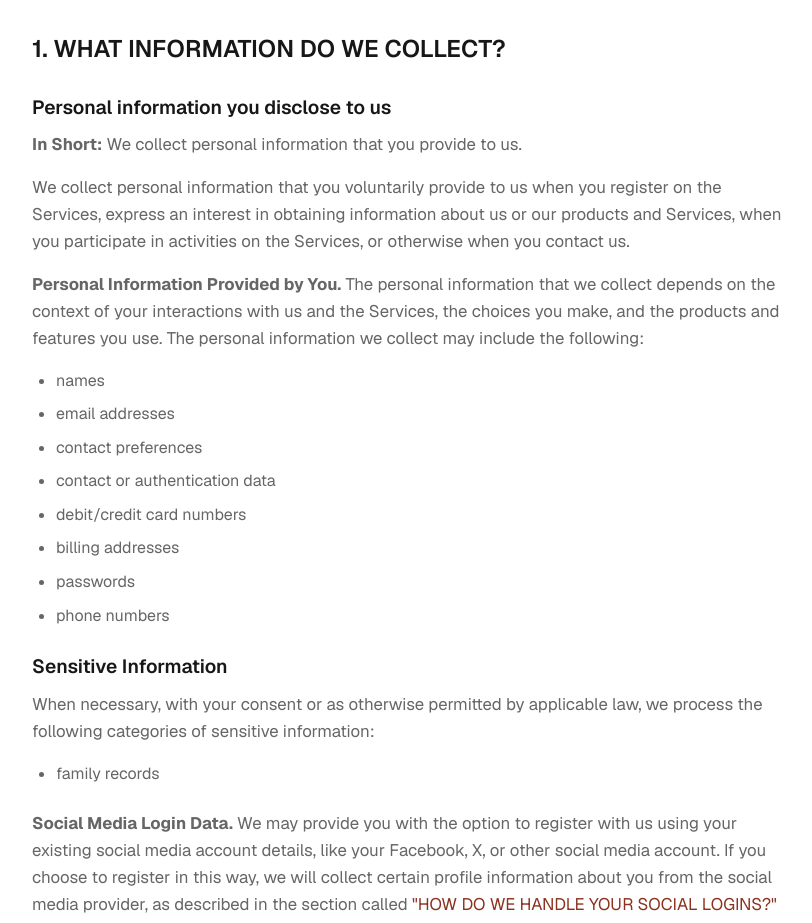
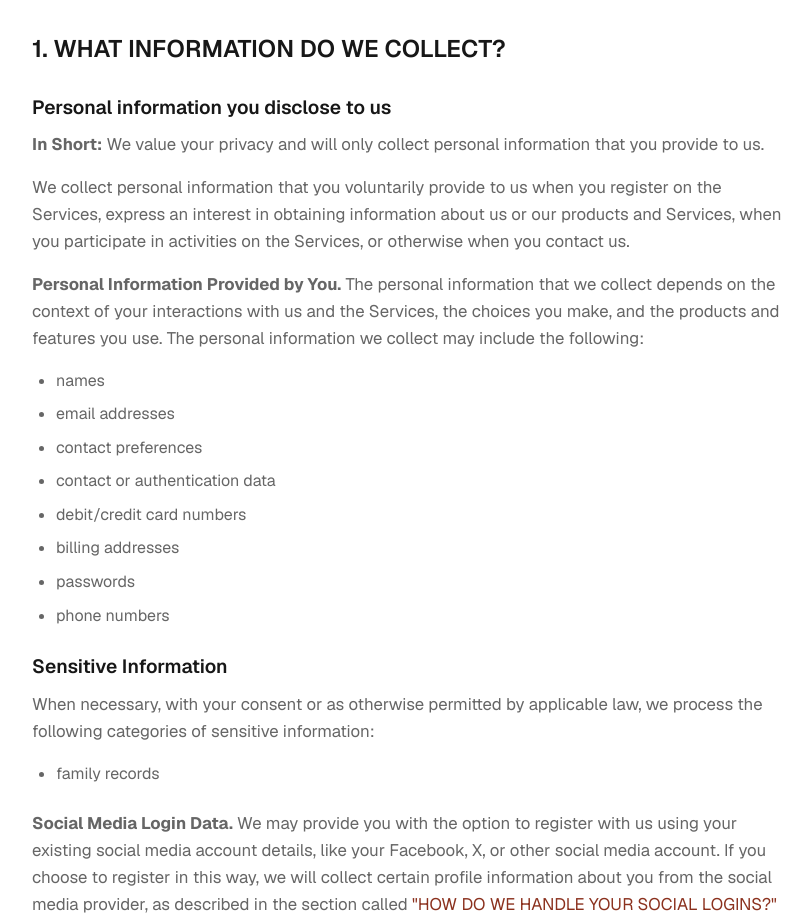
Before and after one commit to RollingTrunk/hest.page, a Next.js app: page /privacy in a window 1280 px wide. Shown: the part 2320-3243 px from the top of the page, without its empty margins (232-1044 px from the left). Built offline with nearby package versions, Linux system fonts and the light colour scheme; no server answers.

Commit message:
Edit text in privacy document

```diff
--- a/app/privacy/page.tsx
+++ b/app/privacy/page.tsx
@@ -73,7 +73,7 @@ export default function PrivacyPage() {
 
         <div id="personal-information-you-disclose-to-us" className={styles.subSection}>
           <h3 className={styles.subSectionTitle}>Personal information you disclose to us</h3>
-          <p className={styles.text}><strong>In Short:</strong> We collect personal information that you provide to us.</p>
+          <p className={styles.text}><strong>In Short:</strong> We value your privacy and will only collect personal information that you provide to us.</p>
           <p className={styles.text}>We collect personal information that you voluntarily provide to us when you register on the Services, express an interest in obtaining information about us or our products and Services, when you participate in activities on the Services, or otherwise when you contact us.</p>
           <p className={styles.text}><strong>Personal Information Provided by You.</strong> The personal information that we collect depends on the context of your interactions with us and the Services, the choices you make, and the products and features you use. The personal information we collect may include the following:</p>
           <ul className={styles.list}>
```
Also changed, not shown: .agent/skills/copywriting.md (added), .agent/skills/marketing-ideas.md (added), .agent/skills/marketing-psychology.md (added), .agent/skills/netlify.md (added), .agent/skills/nextjs.md (added), .agent/skills/page-cro.md (added), .agent/skills/typescript.md (added).
